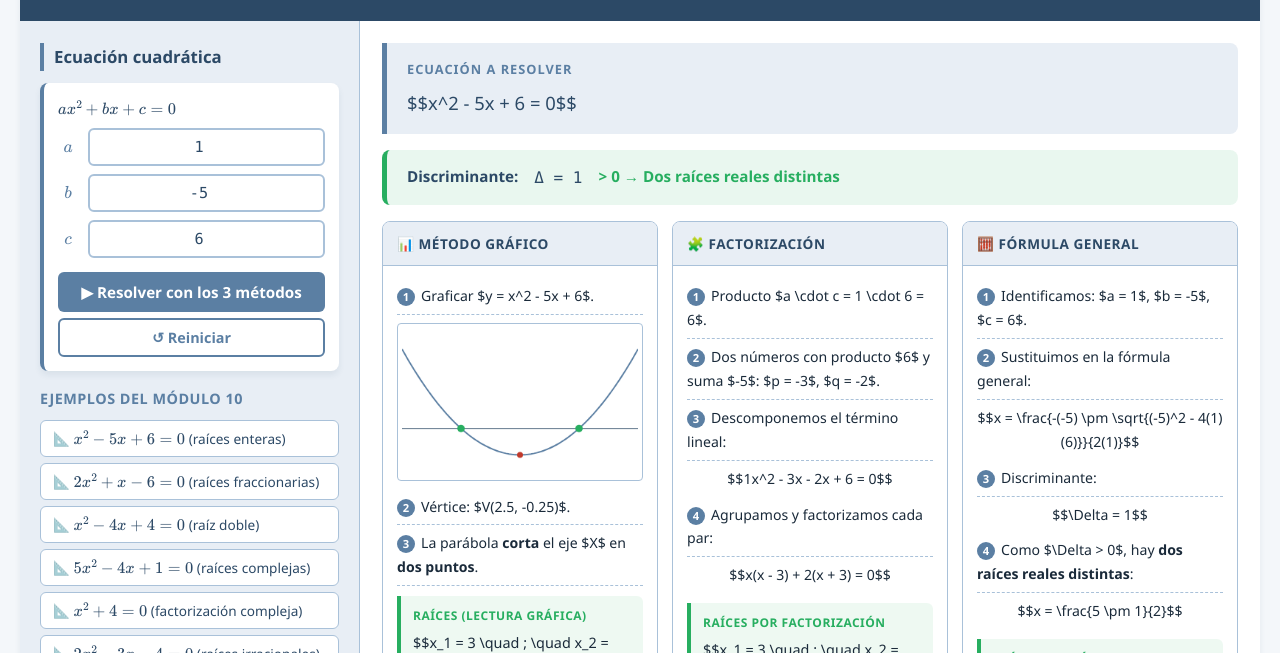
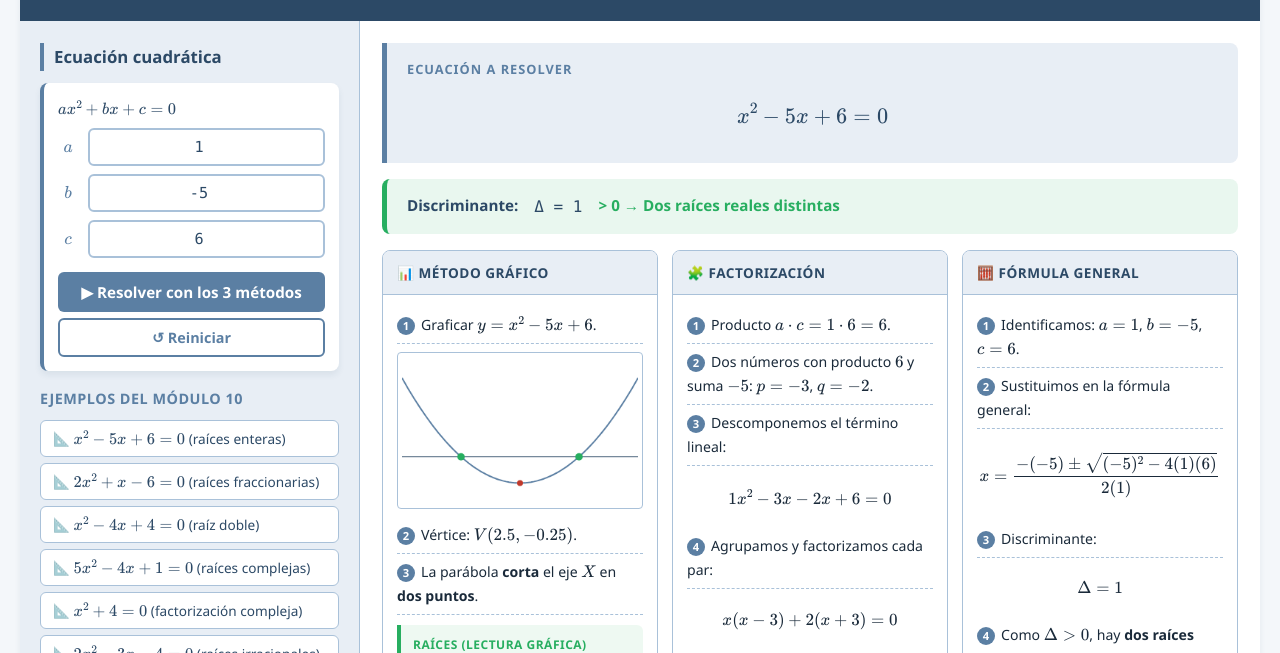
Before and after one commit to ggahona/prepa-abierta-33, a plain HTML site: page 31-matematicas-iii/mod10/m10-solucionador.html in a window 1280 px wide. Both pictures are taken after a click on the button "▶ Resolver con los 3 métodos". Shown: the part 147-800 px from the top of the page. Drawn offline with nearby package versions, Linux system fonts and the light colour scheme.

Commit message:
Refactor MathJax configuration and improve layout

```diff
--- a/31-matematicas-iii/mod10/m10-solucionador.html
+++ b/31-matematicas-iii/mod10/m10-solucionador.html
@@ -12,7 +12,10 @@
                 inlineMath: [['$', '$'], ['\\(', '\\)']],
                 displayMath: [['$$', '$$'], ['\\[', '\\]']]
             },
-            svg: { fontCache: 'global' }
+            svg: { fontCache: 'global' },
+            options: {
+                skipHtmlTags: ['script', 'noscript', 'style', 'textarea', 'pre', 'code']
+            }
         };
     </script>
     <script id="MathJax-script" async src="https://cdn.jsdelivr.net/npm/mathjax@3/es5/tex-mml-chtml.js"></script>
@@ -445,7 +448,7 @@
         </div>
 
         <!-- PANEL DE RESULTADOS -->
-        <div class="panel-resultados" role="region" aria-label="Desarrollo comparativo de los 3 métodos">
+        <div class="panel-resultados" id="panelResultados" role="region" aria-label="Desarrollo comparativo de los 3 métodos">
             <div class="mensaje-inicial" id="mensajeInicial">
                 ⚙️ Ingresa los coeficientes y presiona <strong>"Resolver con los 3 métodos"</strong><br>
                 para ver cómo el método gráfico, la factorización y la fórmula general<br>
@@ -555,7 +558,7 @@ function latexRaizSimplificada(n) {
     return formatearNumero(s.exterior) + '\\sqrt{' + s.interior + '}';
 }
 
-// Construye la expresión ax² + bx + c = 0
+// Construye la expresión ax² + bx + c = 0 (en LaTeX, sin $...$)
 function construirExpresion(a, b, c, sinIgual) {
     var s = '';
     if (casiIgual(a, 1)) s += 'x^2';
@@ -596,25 +599,21 @@ function dibujarMiniGrafica(canvasId, a, b, c) {
     var canvas = document.getElementById(canvasId);
     if (!canvas) return;
 
-    // Blindaje: si a ≈ 0, no dibujar
     if (casiIgual(a, 0)) return;
 
     var ctx = canvas.getContext('2d');
     var W = canvas.width;
     var H = canvas.height;
 
-    // Configuración HiDPI
     var dpr = window.devicePixelRatio || 1;
     canvas.width = W * dpr;
     canvas.height = H * dpr;
     canvas.style.width = '100%';
     ctx.setTransform(dpr, 0, 0, dpr, 0, 0);
 
-    // Limpiar
     ctx.fillStyle = '#ffffff';
     ctx.fillRect(0, 0, W, H);
 
-    // Calcular rango de la gráfica
     var verticeX = -b / (2 * a);
     var verticeY = a * verticeX * verticeX + b * verticeX + c;
     var disc = b * b - 4 * a * c;
@@ -635,10 +634,9 @@ function dibujarMiniGrafica(canvasId, a, b, c) {
         xMax = verticeX + 3;
     }
 
-    // Calcular y en los extremos
     var y1 = a * xMin * xMin + b * xMin + c;
     var y2 = a * xMax * xMax + b * xMax + c;
-    yMin = Math.min(verticeY, y1, y2);
+    yMin = Math.min(verticeY, y1, y2, 0);
     yMax = Math.max(verticeY, y1, y2, 0);
     var yPadding = Math.max(Math.abs(yMax - yMin), 1) * 0.2;
     yMin -= yPadding;
@@ -684,7 +682,7 @@ function dibujarMiniGrafica(canvasId, a, b, c) {
     }
     ctx.stroke();
 
-    // Raíces (si Δ ≥ 0)
+    // Raíces
     if (disc >= 0) {
         var sq2 = Math.sqrt(disc);
         var raices = casiIgual(disc, 0) ? [-b / (2 * a)] : [(-b + sq2) / (2 * a), (-b - sq2) / (2 * a)];
@@ -761,7 +759,6 @@ function construirColumnaFactorizacion(a, b, c) {
     if (casiIgual(c, 0)) {
         html += '<div class="paso"><span class="num-paso">1</span>Como $c = 0$, factorizamos directamente por $x$:</div>';
         if (casiIgual(b, 0)) {
-            // Caso ax² = 0 → x = 0 (doble)
             html += '<div style="text-align:center;padding:6px 0;">$$' + formatearNumero(a) + 'x^2 = 0$$</div>';
             html += '<div class="paso"><span class="num-paso">2</span>Dividiendo entre $' + formatearNumero(a) + '$: $x^2 = 0$.</div>';
             html += '<div class="resultado-metodo">' +
@@ -817,8 +814,6 @@ function construirColumnaFactorizacion(a, b, c) {
     var signoQ = q >= 0 ? '+ ' + formatearNumero(q) : '- ' + formatearNumero(-q);
     html += '<div style="text-align:center;padding:6px 0;">$$' + formatearNumero(a) + 'x^2 ' + signoP + 'x ' + signoQ + 'x ' + (c >= 0 ? '+ ' + formatearNumero(c) : '- ' + formatearNumero(-c)) + ' = 0$$</div>';
 
-    // Agrupación:
-    // (a x² + p x) + (q x + c)
     var g1 = mcd(a, p);
     var g2 = mcd(q, c);
     var A1 = a / g1;
@@ -841,7 +836,6 @@ function construirColumnaFactorizacion(a, b, c) {
     var raices = calcularRaices(a, b, c);
     var raicesHTML = '';
 
-    // Verificamos si los binomios coinciden (deben coincidir para factorizar)
     if (casiIgual(A1, A2) && casiIgual(B1, B2)) {
         var coefX = (A1 === 1) ? '' : (A1 === -1 ? '-' : formatearNumero(A1));
         html += '<div class="paso"><span class="num-paso">5</span>Sacamos factor común $(' + coefX + 'x ' + signoB1 + ')$:</div>';
@@ -994,7 +988,7 @@ function resolver() {
     // Dibujar mini-gráfica después de que MathJax haya terminado
     setTimeout(function() {
         dibujarMiniGrafica('canvas-grafico', a, b, c);
-    }, 100);
+    }, 200);
 }
 
 // =========================================
@@ -1039,8 +1033,9 @@ document.querySelectorAll('#in-a, #in-b, #in-c').forEach(function(input) {
 // =========================================
 // INICIALIZACIÓN
 // =========================================
-renderMath(document.body);
-
+window.addEventListener('load', function() {
+    renderMath(document.body);
+});
 </script>
 
 </body>
```
